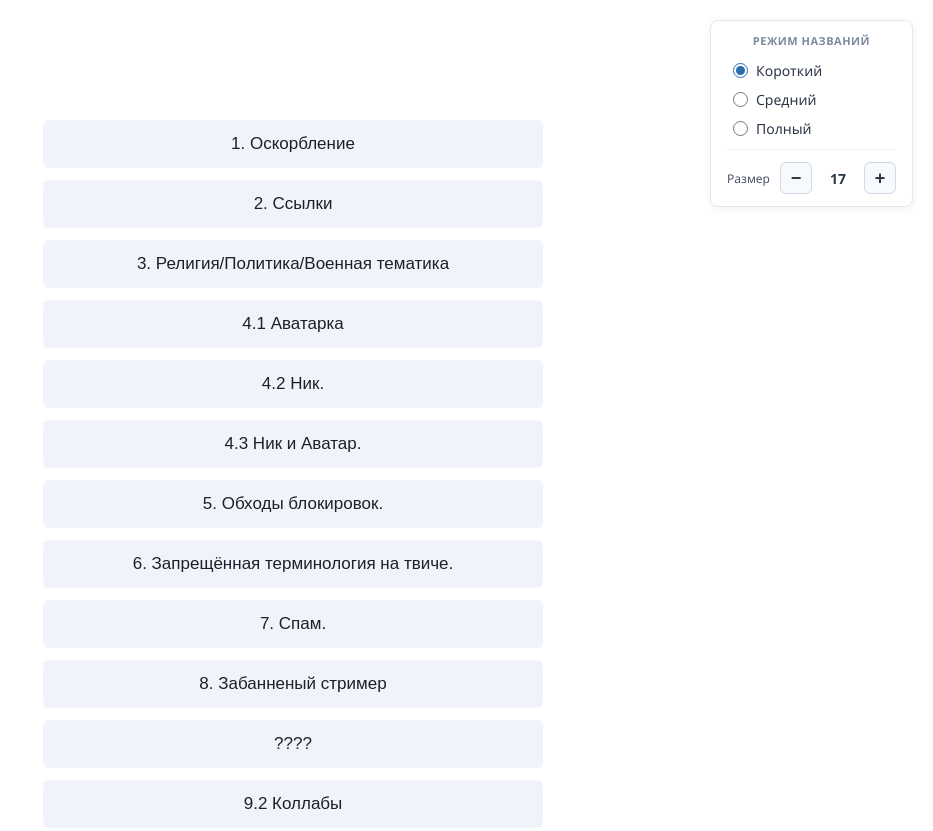
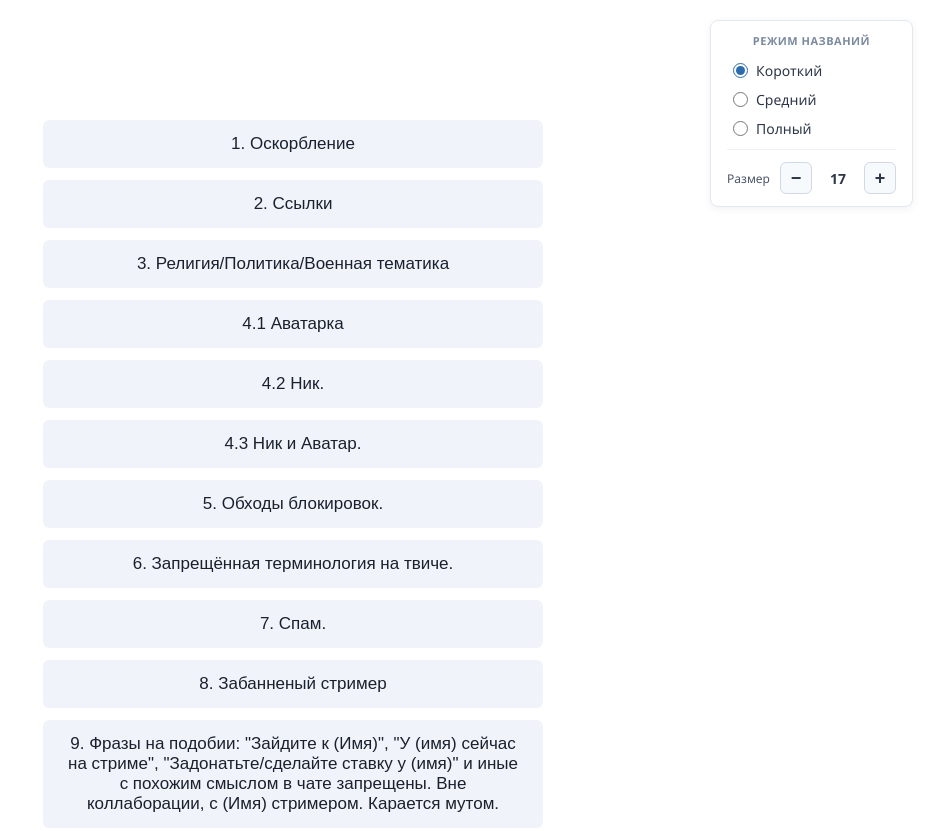
Before and after one commit to danilsapoval93-hash/Site, a plain HTML site: page index.html in a window 1280 px wide. Shown: the top 831 px of the page, without its empty margins (347-1280 px from the left). Drawn offline with Linux system fonts and the light colour scheme.

Commit message:
Обновление 1

```diff
--- a/index.html
+++ b/index.html
@@ -294,7 +294,6 @@
 </head>
 <body>
 
-    <!-- ===== ПАНЕЛЬ УПРАВЛЕНИЯ ===== -->
     <div class="control-panel" id="controlPanel">
         <div class="panel-title">Режим названий</div>
 
@@ -321,7 +320,6 @@
         </div>
     </div>
 
-    <!-- ===== КОНТЕЙНЕР С КНОПКАМИ ===== -->
     <div class="container" id="appContainer">
 
         <button class="copy-btn" data-copy="Высказываться в оскорбительной, для других участников форме. Это касается и оскорблений в чате зрителей, модераторского состава и негативных высказываний в сторону стримера и тех кто играет с ним на стриме.  Карается мутом. В случае повторного нарушения карается Баном.">
@@ -384,8 +382,8 @@
             <span class="label-full">8. (Имя) стример забанен на площадке. Обсуждение него запрещено. Карается мутом.</span>
         </button>
 
-        <button class="copy-btn" data-copy='????'>
-            <span class="label-short">????</span>
+        <button class="copy-btn" data-copy='9. Фразы на подобии: "Зайдите к (Имя)", "У (имя) сейчас на стриме", "Задонатьте/сделайте ставку у (имя)" и иные с похожим смыслом в чате запрещены. Вне коллаборации, с (Имя) стримером. Карается мутом.'>
+            <span class="label-short">9. Фразы на подобии: "Зайдите к (Имя)", "У (имя) сейчас на стриме", "Задонатьте/сделайте ставку у (имя)" и иные с похожим смыслом в чате запрещены. Вне коллаборации, с (Имя) стримером. Карается мутом.</span>
             <span class="label-medium">9. Фразы на подобии: "Зайдите к (Имя)", "У (имя) сейчас на стриме", "Задонатьте/сделайте ставку у (имя)"</span>
             <span class="label-full">9. Фразы на подобии: "Зайдите к (Имя)", "У (имя) сейчас на стриме", "Задонатьте/сделайте ставку у (имя)" и иные с похожим смыслом в чате запрещены. Вне коллаборации, с (Имя) стримером. Карается мутом.</span>
         </button>
@@ -478,7 +476,6 @@
             const container = document.getElementById('appContainer');
             const radioButtons = document.querySelectorAll('input[name="mode"]');
 
-            // ---- Режим отображения названий ----
             function applyMode(mode) {
                 container.classList.remove('mode-short', 'mode-medium', 'mode-full');
                 container.classList.add('mode-' + mode);
@@ -524,7 +521,6 @@
                 }
             }
 
-            // ---- Управление размером шрифта ----
             const sizeDisplay = document.getElementById('sizeDisplay');
             const sizeDec = document.getElementById('sizeDec');
             const sizeInc = document.getElementById('sizeInc');
@@ -534,7 +530,6 @@
             const MIN_SIZE = 10;
             const MAX_SIZE = 32;
 
-            // Загружаем сохранённый размер
             try {
                 const savedSize = localStorage.getItem('copyFontSize');
                 if (savedSize) {
@@ -569,10 +564,8 @@
                 }
             });
 
-            // Применяем сохранённый размер при загрузке
             applyFontSize(currentSize);
 
-            // ---- Копирование ----
             const buttons = document.querySelectorAll('.copy-btn');
             const toast = document.getElementById('toast');
             let toastTimer = null;
```
